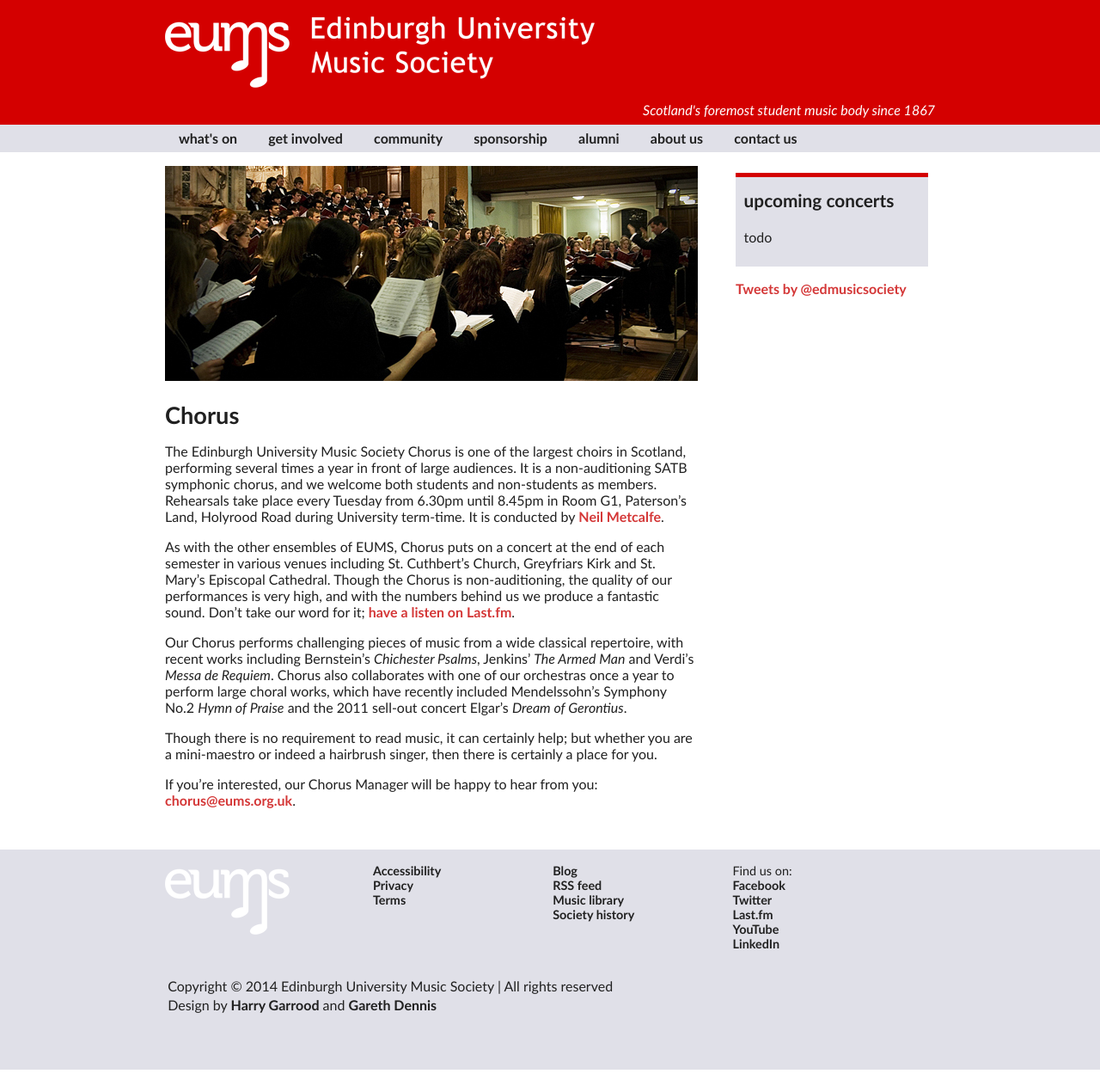
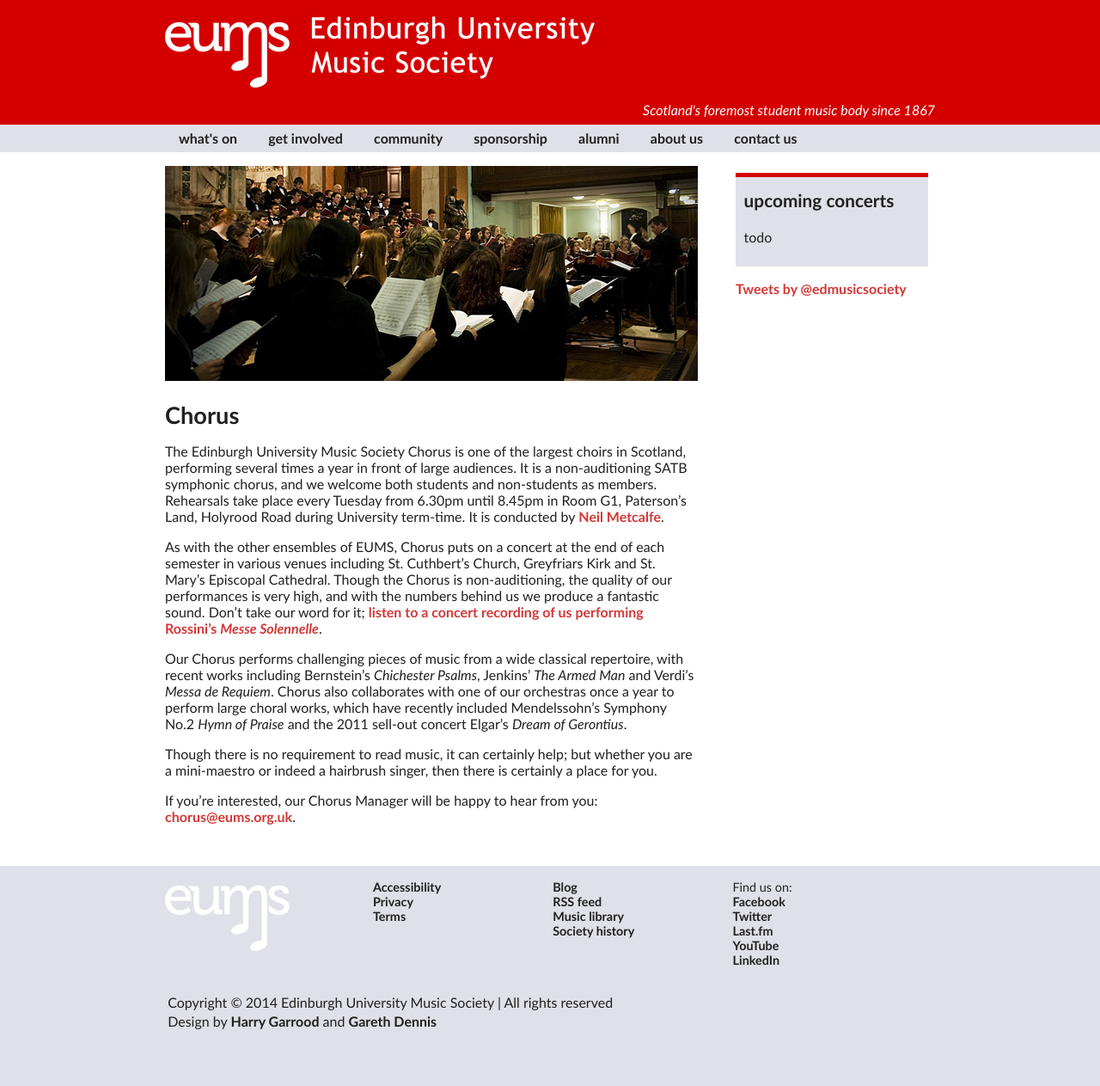
Before and after one commit to eums/website, a Jekyll site: the page built from chorus/index.markdown, in a window 1280 px wide. Shown: the whole page at 86% size. Built offline with Jekyll 4.4.1, drawn with Linux system fonts in a browser that asks for light colours; comment, search, counter and statistics services are not loaded.

Commit message:
Update last.fm link

```diff
--- a/chorus/index.markdown
+++ b/chorus/index.markdown
@@ -18,15 +18,14 @@
 each semester in various venues including St. Cuthbert’s Church, Greyfriars
 Kirk and St. Mary’s Episcopal Cathedral. Though the Chorus is non-auditioning,
 the quality of our performances is very high, and with the numbers behind us we
-produce a fantastic sound. Don’t take our word for it; [have a listen on
-Last.fm](http://www.last.fm/music/Edinburgh+University+Music+Society).
+produce a fantastic sound. Don’t take our word for it; [listen to a concert recording of us performing Rossini's *Messe Solennelle*](http://www.last.fm/music/Edinburgh+University+Music+Society/EUMS+Chorus:+Spring+Concert+2010/Rossini:+Petite+Messe+Solennelle,+I.+Kyrie+%28Part+One%29).
 
 Our Chorus performs challenging pieces of music from a wide classical
 repertoire, with recent works including Bernstein’s *Chichester Psalms*,
-Jenkins’ *The Armed Man* and Verdi’s *Messa de Requiem*. Chorus also
+Jenkins' *The Armed Man* and Verdi's *Messa de Requiem*. Chorus also
 collaborates with one of our orchestras once a year to perform large choral
 works, which have recently included Mendelssohn’s Symphony No.2 *Hymn of
-Praise* and the 2011 sell-out concert Elgar’s *Dream of Gerontius*.
+Praise* and the 2011 sell-out concert Elgar's *Dream of Gerontius*.
 
 Though there is no requirement to read music, it can certainly help; but
 whether you are a mini-maestro or indeed a hairbrush singer, then there is
```
